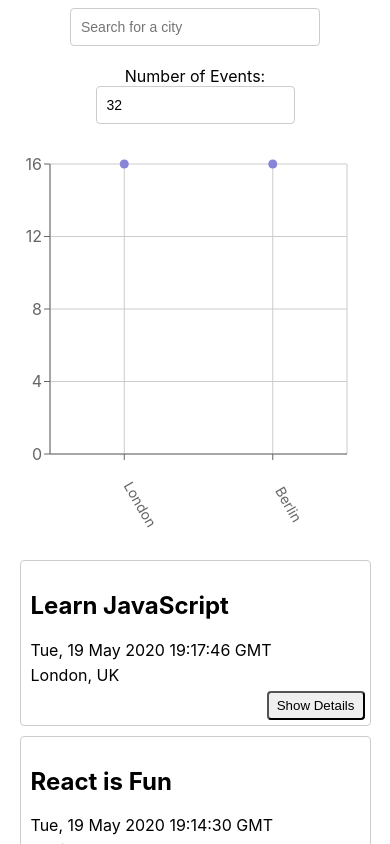
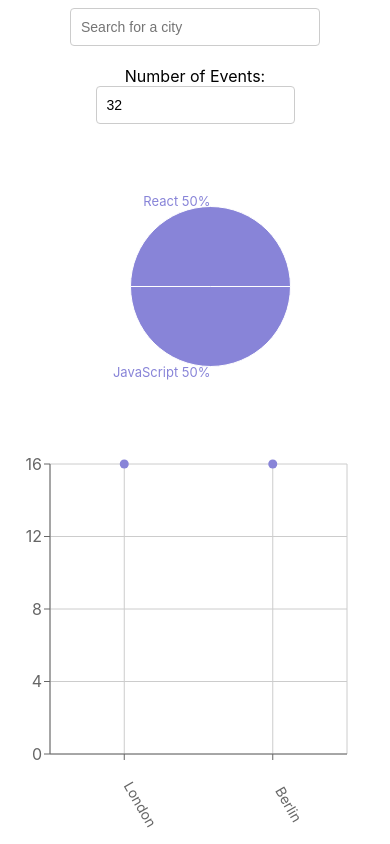
Before and after one commit to TheaWin/meet, a React (Create React App) app: page / in a window 390 px wide. Shown: the top 844 px of the page. Built offline with nearby package versions, Linux system fonts and the light colour scheme; what atatus-spa would draw is missing.

Commit message:
small screen debug

```diff
--- a/src/App.css
+++ b/src/App.css
@@ -97,7 +97,7 @@ input[type="number"] {
 
 .charts-container {
   display: grid;
-  grid-template-columns: 1fr 1fr;
+  grid-template-columns: 1fr 0.9fr;
 }
 
 @media all and (max-width: 768px) {
--- a/src/components/EventGenresChart.js
+++ b/src/components/EventGenresChart.js
@@ -6,6 +6,9 @@ const EventGenresChart = ({ events }) => {
   const [data, setData] = useState([]);
 
   const genres = ['React', 'JavaScript', 'Node', 'jQuery', 'Angular'];
+
+  const isSmallScreen = window.innerWidth < 600;
+  const outerRadius = isSmallScreen ? 80 : 130;
 
   useEffect(() => {
     setData(getData());
@@ -34,6 +37,7 @@ const EventGenresChart = ({ events }) => {
         fill="#8884d8"
         textAnchor={x > cx ? 'start' : 'end'}
         dominantBaseline="central"
+        style={{fontSize: '13px', whiteSpace: 'pre-wrap' }}
       >
         {`${genres[index]} ${(percent * 100).toFixed(0)}%`}
       </text>
@@ -41,15 +45,20 @@ const EventGenresChart = ({ events }) => {
   };
 
   return (
-    <ResponsiveContainer width="100%" height="100%">
-      <PieChart>
+    <ResponsiveContainer width="100%" height={isSmallScreen ? 300 : 400}>
+      <PieChart margin={{
+        top: 0,
+        right: 40,
+        bottom: 15,
+        left: 70,
+      }}>
         <Pie
           data={data}
           dataKey="value"
           fill="#8884d8"
           labelLine={false}
           label={renderCustomizedLabel}
-          outerRadius={130}
+          outerRadius={outerRadius}
         >
         </Pie>
       </PieChart>
```
